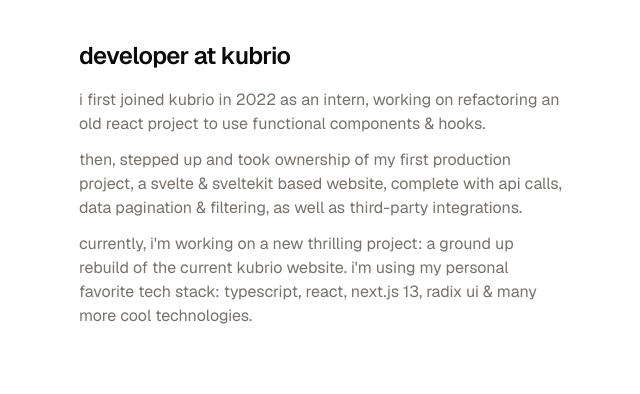
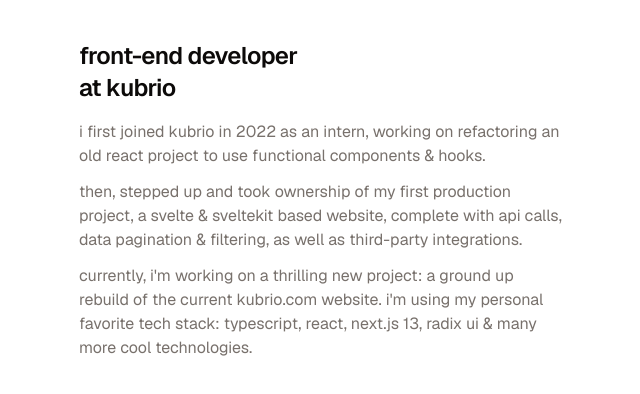
Before and after one commit to abesan27/albertstan.com, a Next.js app: page /kubrio in a window 1280 px wide. Shown: the top 394 px of the page, without its empty margins (318-958 px from the left). Built offline with nearby package versions, Linux system fonts and the light colour scheme.

Commit message:
copy fix

```diff
--- a/app/(experience)/kubrio/page.tsx
+++ b/app/(experience)/kubrio/page.tsx
@@ -1,11 +1,13 @@
 import React from "react";
 
-import { TypographyH3, TypographyMuted, TypographyP } from "@/components/typography";
+import { TypographyH3, TypographyP } from "@/components/typography";
 
 const KubrioExperience = () => {
   return (
     <React.Fragment>
-      <TypographyH3>developer at kubrio</TypographyH3>
+      <TypographyH3>
+        front-end developer <br /> at kubrio
+      </TypographyH3>
 
       <div className="text-muted-foreground space-y-3">
         <TypographyP>
@@ -20,9 +22,9 @@
         </TypographyP>
 
         <TypographyP>
-          currently, i&apos;m working on a new thrilling project: a ground up rebuild of the current
-          kubrio website. i&apos;m using my personal favorite tech stack: typescript, react, next.js
-          13, radix ui & many more cool technologies.
+          currently, i&apos;m working on a thrilling new project: a ground up rebuild of the current
+          kubrio.com website. i&apos;m using my personal favorite tech stack: typescript, react,
+          next.js 13, radix ui & many more cool technologies.
         </TypographyP>
       </div>
     </React.Fragment>
```
